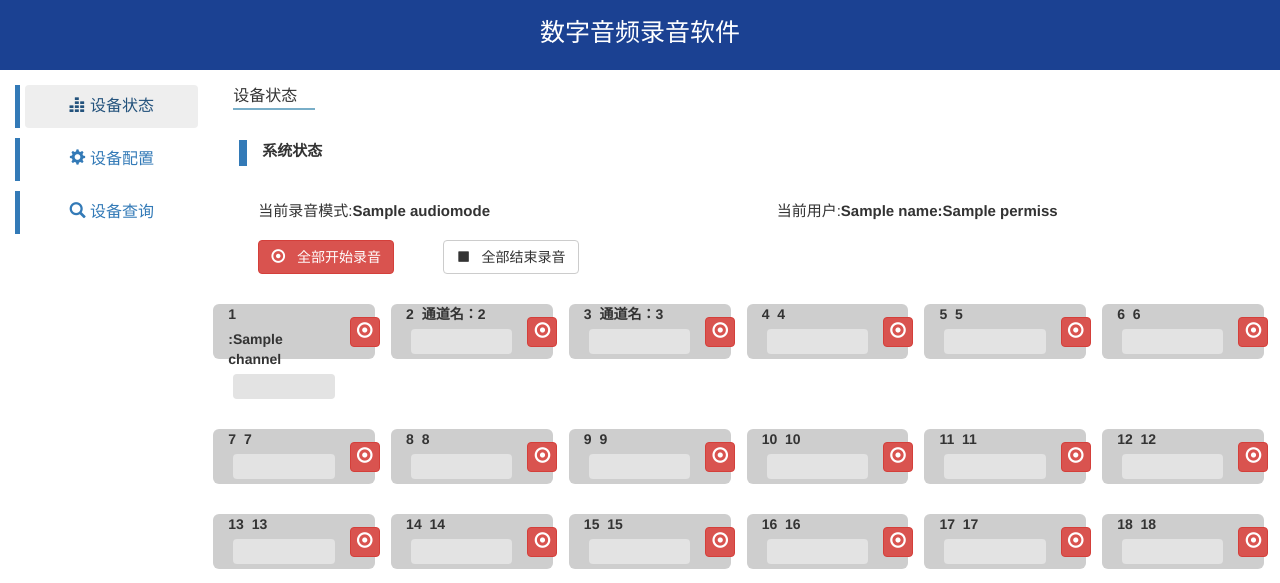
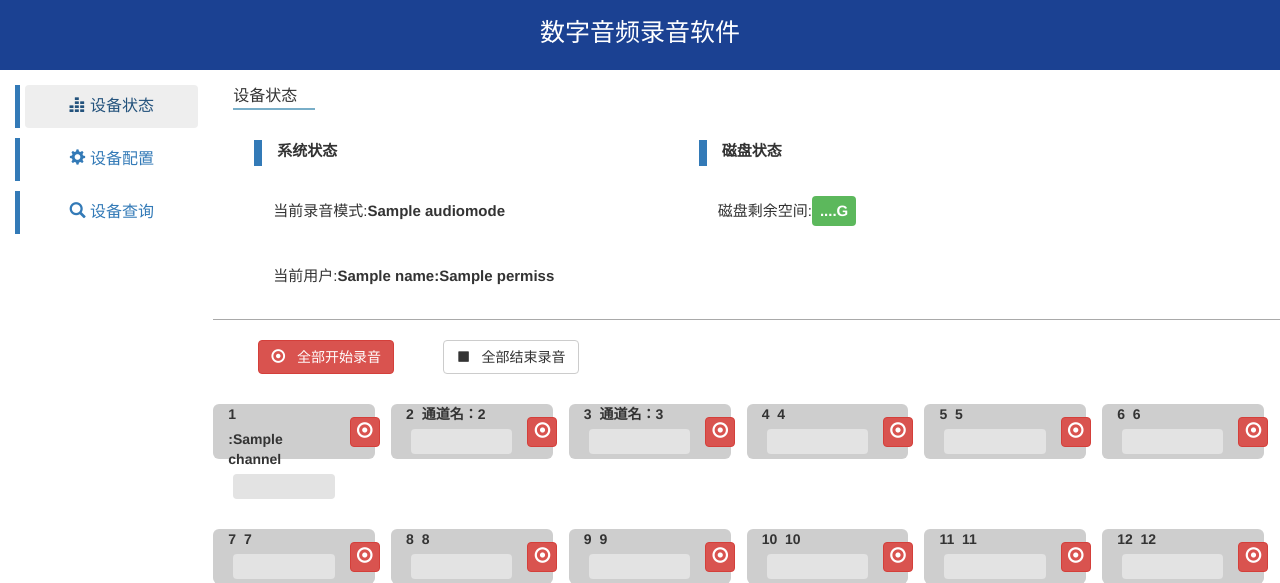
Before and after one commit to jessicaqian/audio, a Django app: template templates/system/main.html in a window 1280 px wide. Shown: the top 583 px of the page. Run offline with Django 3.2, Linux system fonts and the light colour scheme; the template is opened without the code that fills it: most values are stand-ins (such as "Sample title", 1, 10 or a date in 2020); some libraries are stand-ins or nearby versions.

Commit message:
2022/7/18 添加磁盘剩余空间显示

```diff
--- a/static/system/css/main.css
+++ b/static/system/css/main.css
@@ -1,5 +1,7 @@
 div#system{
-    height: 100px;
+    height: 180px;
+    border-bottom: #a9a9a9 1px solid;
+    margin-bottom: 20px;
 
 }
 
--- a/system/forms.py
+++ b/system/forms.py
@@ -3,7 +3,7 @@ from django import forms
 class SysconfigForm(forms.Form):
     CHOICES = (
         ("mp3", "MP3"),
-        ("wma", "WMA"),
+        ("wav", "WAV"),
     )
     CHOICES1 = (
         ("全时段录音", "全时段录音"),
--- a/templates/system/base.html
+++ b/templates/system/base.html
@@ -58,9 +58,9 @@
                             <li role="presentation" class="nav_bar_inner" id="search_mid"><a href="searchmid.html?name={{ name }}&permiss={{ permiss }}">
                                 <span class="glyphicon glyphicon-headphones" aria-hidden="true"></span> 录音查询</a>
                             </li>
-                            <li role="presentation" class="nav_bar_inner" id="dev_free"><a href="free.html?name={{ name }}&permiss={{ permiss }}">
-                                <span class="glyphicon glyphicon-list-alt" aria-hidden="true"></span> 日志查询</a>
-                            </li>
+{#                            <li role="presentation" class="nav_bar_inner" id="dev_free"><a href="free.html?name={{ name }}&permiss={{ permiss }}">#}
+{#                                <span class="glyphicon glyphicon-list-alt" aria-hidden="true"></span> 日志查询</a>#}
+{#                            </li>#}
                         </ul>
                     </div>
                 </li>
--- a/templates/system/main.html
+++ b/templates/system/main.html
@@ -11,17 +11,34 @@
 {% block content %}
     <div class="row sparse"><label class="head">设备状态&nbsp&nbsp&nbsp&nbsp</label></div>
     <div class="row" id="system">
-        <div class="row tips">
-            <label>系统状态</label>
+        <div class="col-md-5" >
+            <div class="row tips">
+                <label>系统状态</label>
+            </div>
+            <div class="row1 row" >
+                <div class="col-md-12">
+                    当前录音模式:<label id="a_mode"></label>
+
+                </div>
+            </div>
+            <div class="row1 row">
+                <div class="col-md-12">
+                    当前用户:<label>{{ name }}:{{ permiss }}</label>
+
+                </div>
+            </div>
+
         </div>
-        <div class="row1 row" >
-            <div class="col-md-6">
-                当前录音模式:<label id="a_mode"></label>
+        <div class="col-md-7" id="disk">
+            <div class="row tips">
+                <label>磁盘状态</label>
 
             </div>
-            <div class="col-md-6">
-                当前用户:<label>{{ name }}:{{ permiss }}</label>
+            <div class="row1 row">
+                <div class="col-md-5">
+                    磁盘剩余空间:<label class="disk-info" id="space">....G</label>
 
+                </div>
             </div>
         </div>
     </div>
@@ -1332,6 +1349,20 @@
 
     })
 
+    function getdiskStatus(){
+        $.get('getdiskStatus').done(function (info) {
+            if(no == info.no){
 
+            }else{
+                $('label#space').html(info.no + 'G')
+                no = info.no
+            }
+
+        }).fail(function () {
+
+        })
+    }
+    getdiskStatus()
+    setInterval(getdiskStatus,30000)
 </script>
 {% endblock %}
--- a/web.ini
+++ b/web.ini
@@ -1,5 +1,5 @@
 [configinfo]
-audiotype = wma
+audiotype = wav
 audiomode = 全时段录音
 audiotime = 10
 channel1 = 通道一
@@ -85,7 +85,7 @@ actor = 操作员
 name = admin
 pw = 4c635087df1041bd13681ee3c6eb04d5
 is_login = true
-t_current = 1089
+t_current = 1080
 
 [admin1]
 name = admin1
```
Also changed, not shown: system/views.py (+12 -11 lines).
